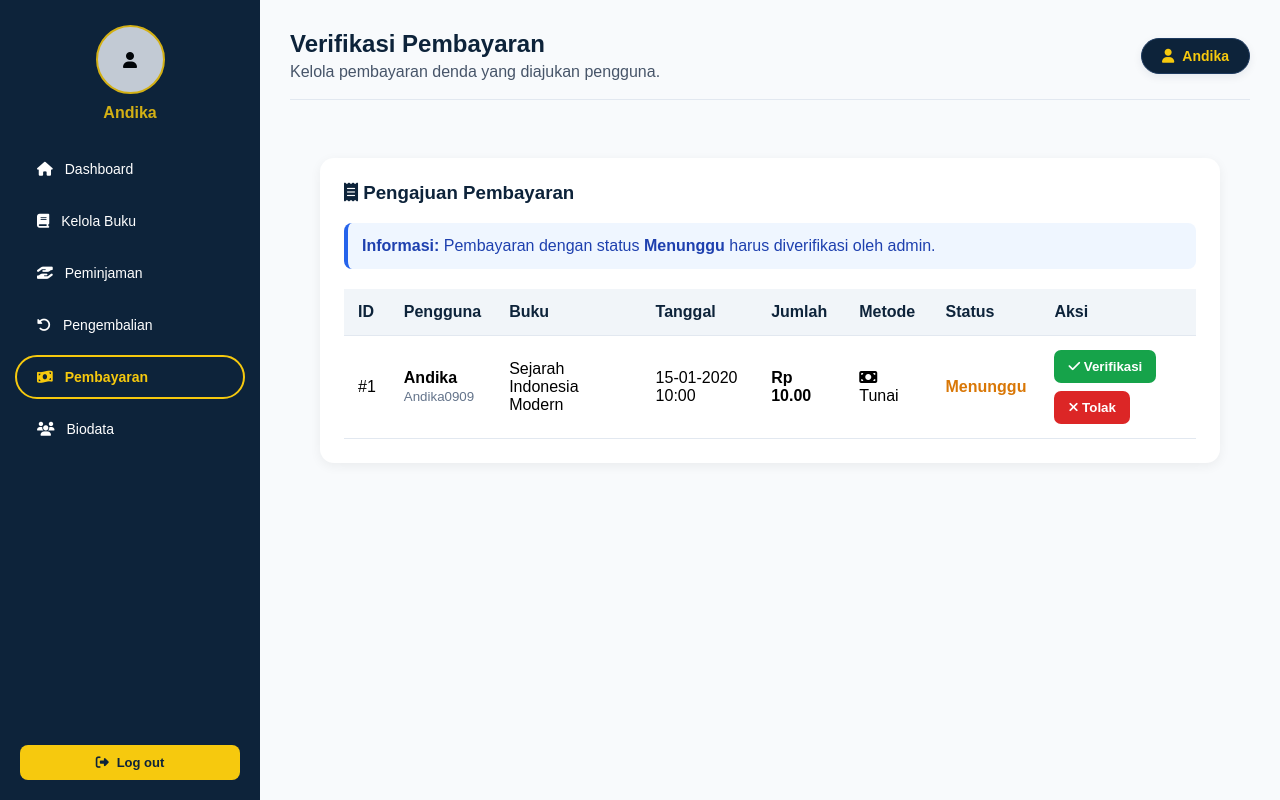
After one commit to fashafirdaus21-hash/FREX, a Flask app: page /admin/pembayaran in a window 1280 px wide. The commit adds this page. Run offline with Flask 3, Linux system fonts and the light colour scheme; a user stored in the database is signed in; data comes from the database, SQL or seed files in the repository; tables that the repository leaves empty hold one stand-in row (values such as "Sample post").

Commit message:
pembayaran admin

```diff
--- a/app.py
+++ b/app.py
@@ -610,6 +610,182 @@ def hapus_anggota(id_anggota):
 
 
 # ==========================================================
+# ================== PEMBAYARAN ADMIN ======================
+# ==========================================================
+
+@app.route('/admin/pembayaran')
+def admin_pembayaran():
+
+    if session.get('role') != 'admin':
+        return redirect(url_for('login'))
+
+    conn = buat_koneksi()
+    cursor = conn.cursor(dictionary=True, buffered=True)
+
+    try:
+
+        cursor.execute("""
+            SELECT
+                pd.id_pembayaran,
+                pd.id_anggota,
+                pd.id_pengembalian,
+                pd.jumlah_bayar,
+                pd.metode_pembayaran,
+                pd.status_pembayaran,
+                pd.created_at,
+
+                u.username,
+                u.nama AS nama_pengguna,
+
+                b.judul,
+
+                pg.tgl_kembali
+
+            FROM pembayaran_denda pd
+
+            JOIN users u
+                ON pd.id_anggota = u.id_user
+
+            JOIN pengembalian pg
+                ON pd.id_pengembalian = pg.id_pengembalian
+
+            JOIN peminjaman pm
+                ON pg.id_peminjaman = pm.id_peminjaman
+
+            JOIN buku b
+                ON pm.id_buku = b.id_buku
+
+            ORDER BY
+                CASE
+                    WHEN pd.status_pembayaran = 'menunggu'
+                    THEN 0
+                    ELSE 1
+                END,
+
+                pd.created_at DESC
+
+        """)
+
+        pembayaran_list = cursor.fetchall()
+
+        return render_template(
+            'admin/pembayaran.html',
+            pembayaran_list=pembayaran_list
+        )
+
+    except Exception as e:
+
+        print("Gagal memuat pembayaran admin:", e)
+
+        return (
+            "Gagal memuat halaman pembayaran admin.",
+            500
+        )
+
+    finally:
+
+        cursor.close()
+        conn.close()
+
+@app.route(
+    '/admin/verifikasi_pembayaran/<int:id_pembayaran>',
+    methods=['POST']
+)
+def admin_verifikasi_pembayaran(id_pembayaran):
+
+    if session.get('role') != 'admin':
+        return redirect(url_for('login'))
+
+    aksi = request.form.get('aksi')
+
+    if aksi not in ['verifikasi', 'tolak']:
+        return redirect(url_for('admin_pembayaran'))
+
+    conn = buat_koneksi()
+    cursor = conn.cursor(dictionary=True, buffered=True)
+
+    try:
+
+        # Ambil data pembayaran
+        cursor.execute("""
+            SELECT
+                id_pembayaran,
+                id_pengembalian,
+                status_pembayaran
+            FROM pembayaran_denda
+            WHERE id_pembayaran = %s
+            FOR UPDATE
+        """, (id_pembayaran,))
+
+        pembayaran = cursor.fetchone()
+
+        if not pembayaran:
+            return redirect(url_for('admin_pembayaran'))
+
+        # Jangan proses transaksi yang sudah selesai
+        if pembayaran['status_pembayaran'] != 'menunggu':
+            return redirect(url_for('admin_pembayaran'))
+
+        # ==========================
+        # VERIFIKASI
+        # ==========================
+
+        if aksi == 'verifikasi':
+
+            cursor.execute("""
+                UPDATE pembayaran_denda
+                SET status_pembayaran = 'berhasil'
+                WHERE id_pembayaran = %s
+            """, (id_pembayaran,))
+
+            cursor.execute("""
+                UPDATE pengembalian
+                SET status_denda = 'lunas'
+                WHERE id_pengembalian = %s
+            """, (pembayaran['id_pengembalian'],))
+
+        # ==========================
+        # TOLAK
+        # ==========================
+
+        elif aksi == 'tolak':
+
+            cursor.execute("""
+                UPDATE pembayaran_denda
+                SET status_pembayaran = 'ditolak'
+                WHERE id_pembayaran = %s
+            """, (id_pembayaran,))
+
+            cursor.execute("""
+                UPDATE pengembalian
+                SET status_denda = 'belum_lunas'
+                WHERE id_pengembalian = %s
+            """, (pembayaran['id_pengembalian'],))
+
+        conn.commit()
+
+        return redirect(url_for('admin_pembayaran'))
+
+    except Exception as e:
+
+        conn.rollback()
+
+        print(
+            "Gagal memproses pembayaran:",
+            e
+        )
+
+        return (
+            "Gagal memproses pembayaran.",
+            500
+        )
+
+    finally:
+
+        cursor.close()
+        conn.close()
+
+# ==========================================================
 # ===================== DASHBOARD USER ======================
 # ==========================================================
 
--- a/templates/admin/biodataagt.html
+++ b/templates/admin/biodataagt.html
@@ -99,6 +99,12 @@
                 <li><a href="/admin/kelolabuku"><i class="fa-solid fa-book"></i> Kelola Buku</a></li>
                 <li><a href="/admin/peminjaman"><i class="fa-solid fa-hand-holding-hand"></i> Peminjaman</a></li>
                 <li><a href="/admin/pengembalian"><i class="fa-solid fa-rotate-left"></i> Pengembalian</a></li>
+                <li>
+    <a href="/admin/pembayaran">
+        <i class="fa-solid fa-money-bill-wave"></i>
+        Pembayaran
+    </a>
+</li>
                 <li><a href="/admin/biodataagt" class="active"><i class="fa-solid fa-users"></i> Biodata</a></li>
             </ul>
         </div>
--- a/templates/admin/dashboard.html
+++ b/templates/admin/dashboard.html
@@ -25,6 +25,11 @@
                 <li><a href="/admin/kelolabuku"><i class="fa-solid fa-book"></i> Kelola Buku</a></li>
                 <li><a href="/admin/peminjaman"><i class="fa-solid fa-hand-holding-hand"></i> Peminjaman</a></li>
                 <li><a href="/admin/pengembalian"><i class="fa-solid fa-rotate-left"></i> Pengembalian</a></li>
+                <li>
+    <a href="/admin/pembayaran">
+        <i class="fa-solid fa-money-bill-wave"></i> Pembayaran
+    </a>
+</li>
                 <li><a href="/admin/biodataagt"><i class="fa-solid fa-users"></i> Biodata</a></li>
             </ul>
         </div>
--- a/templates/admin/kelolabuku.html
+++ b/templates/admin/kelolabuku.html
@@ -68,6 +68,12 @@
                 <li><a href="/admin/kelolabuku" class="active"><i class="fa-solid fa-book"></i> Kelola Buku</a></li>
                 <li><a href="/admin/peminjaman"><i class="fa-solid fa-hand-holding-hand"></i> Peminjaman</a></li>
                 <li><a href="/admin/pengembalian"><i class="fa-solid fa-rotate-left"></i> Pengembalian</a></li>
+                <li>
+    <a href="/admin/pembayaran">
+        <i class="fa-solid fa-money-bill-wave"></i>
+        Pembayaran
+    </a>
+</li>
                 <li><a href="/admin/biodataagt"><i class="fa-solid fa-users"></i> Biodata</a></li>
             </ul>
         </div>
--- /dev/null
+++ b/templates/admin/pembayaran.html
@@ -0,0 +1,497 @@
+<!DOCTYPE html>
+<html lang="id">
+
+<head>
+    <meta charset="UTF-8">
+    <meta name="viewport" content="width=device-width, initial-scale=1.0">
+
+    <title>Verifikasi Pembayaran - FREX</title>
+
+    <link rel="stylesheet"
+          href="{{ url_for('static', filename='style.css') }}?v=8.0">
+
+    <link rel="stylesheet"
+          href="https://cdnjs.cloudflare.com/ajax/libs/font-awesome/6.4.0/css/all.min.css">
+
+    <style>
+
+        .payment-admin-content {
+            padding: 30px;
+        }
+
+        .payment-admin-card {
+            background: white;
+            border-radius: 14px;
+            padding: 24px;
+            box-shadow: 0 3px 12px rgba(0,0,0,.06);
+            margin-bottom: 25px;
+        }
+
+        .payment-admin-card h3 {
+            color: #0d233a;
+            margin-top: 0;
+        }
+
+        .payment-admin-table {
+            width: 100%;
+            border-collapse: collapse;
+            margin-top: 20px;
+        }
+
+        .payment-admin-table th,
+        .payment-admin-table td {
+            padding: 14px;
+            border-bottom: 1px solid #e2e8f0;
+            text-align: left;
+            vertical-align: middle;
+        }
+
+        .payment-admin-table th {
+            background: #f1f5f9;
+            color: #0d233a;
+        }
+
+        .status-menunggu {
+            color: #d97706;
+            font-weight: bold;
+        }
+
+        .status-berhasil {
+            color: #16a34a;
+            font-weight: bold;
+        }
+
+        .status-ditolak {
+            color: #dc2626;
+            font-weight: bold;
+        }
+
+        .btn-verifikasi {
+            background: #16a34a;
+            color: white;
+            border: none;
+            padding: 9px 14px;
+            border-radius: 7px;
+            cursor: pointer;
+            font-weight: bold;
+        }
+
+        .btn-verifikasi:hover {
+            background: #15803d;
+        }
+
+        .btn-tolak {
+            background: #dc2626;
+            color: white;
+            border: none;
+            padding: 9px 14px;
+            border-radius: 7px;
+            cursor: pointer;
+            font-weight: bold;
+        }
+
+        .btn-tolak:hover {
+            background: #b91c1c;
+        }
+
+        .aksi-pembayaran {
+            display: flex;
+            gap: 8px;
+            flex-wrap: wrap;
+        }
+
+        .empty-payment {
+            text-align: center;
+            padding: 45px 20px;
+            color: #64748b;
+        }
+
+        .empty-payment i {
+            font-size: 45px;
+            margin-bottom: 15px;
+        }
+
+        .info-box {
+            background: #eff6ff;
+            border-left: 4px solid #2563eb;
+            padding: 14px;
+            border-radius: 8px;
+            color: #1e40af;
+            margin-bottom: 20px;
+        }
+
+        @media(max-width: 900px) {
+            .payment-admin-content {
+                padding: 15px;
+            }
+
+            .table-wrapper {
+                overflow-x: auto;
+            }
+
+            .payment-admin-table {
+                min-width: 1000px;
+            }
+        }
+
+    </style>
+</head>
+
+<body>
+
+<!-- SIDEBAR -->
+<aside class="sidebar">
+
+    <div>
+
+        <div class="sidebar-profile">
+
+            <div class="profile-img">
+                <i class="fa-solid fa-user"></i>
+            </div>
+
+            <h3>
+                {{ session.get('nama', 'Admin') }}
+            </h3>
+
+        </div>
+
+        <ul class="sidebar-menu">
+
+            <li>
+                <a href="/admin/dashboard">
+                    <i class="fa-solid fa-house"></i>
+                    Dashboard
+                </a>
+            </li>
+
+            <li>
+                <a href="/admin/kelolabuku">
+                    <i class="fa-solid fa-book"></i>
+                    Kelola Buku
+                </a>
+            </li>
+
+            <li>
+                <a href="/admin/peminjaman">
+                    <i class="fa-solid fa-hand-holding-hand"></i>
+                    Peminjaman
+                </a>
+            </li>
+
+            <li>
+                <a href="/admin/pengembalian">
+                    <i class="fa-solid fa-rotate-left"></i>
+                    Pengembalian
+                </a>
+            </li>
+
+            <li>
+                <a href="/admin/pembayaran" class="active">
+                    <i class="fa-solid fa-money-bill-wave"></i>
+                    Pembayaran
+                </a>
+            </li>
+
+            <li>
+                <a href="/admin/biodataagt">
+                    <i class="fa-solid fa-users"></i>
+                    Biodata
+                </a>
+            </li>
+
+        </ul>
+
+    </div>
+
+    <div class="sidebar-logout-box">
+
+        <a href="/logout" class="btn-logout-sidebar">
+
+            <i class="fa-solid fa-right-from-bracket"></i>
+
+            Log out
+
+        </a>
+
+    </div>
+
+</aside>
+
+
+<!-- MAIN -->
+<div class="main-container">
+
+    <!-- TOPBAR -->
+    <header class="topbar-admin">
+
+        <div>
+
+            <h2 style="color:#0d233a; margin:0;">
+                Verifikasi Pembayaran
+            </h2>
+
+            <p style="color:#475569; margin:5px 0 0;">
+                Kelola pembayaran denda yang diajukan pengguna.
+            </p>
+
+        </div>
+
+        <div class="admin-badge-top">
+
+            <i class="fa-solid fa-user"></i>
+
+            {{ session.get('nama', 'Admin') }}
+
+        </div>
+
+    </header>
+
+
+    <!-- CONTENT -->
+    <main class="payment-admin-content">
+
+        <div class="payment-admin-card">
+
+            <h3>
+                <i class="fa-solid fa-receipt"></i>
+                Pengajuan Pembayaran
+            </h3>
+
+            <div class="info-box">
+
+                <strong>Informasi:</strong>
+
+                Pembayaran dengan status
+                <strong>Menunggu</strong>
+                harus diverifikasi oleh admin.
+
+            </div>
+
+
+            {% if pembayaran_list %}
+
+            <div class="table-wrapper">
+
+                <table class="payment-admin-table">
+
+                    <thead>
+
+                        <tr>
+
+                            <th>ID</th>
+
+                            <th>Pengguna</th>
+
+                            <th>Buku</th>
+
+                            <th>Tanggal</th>
+
+                            <th>Jumlah</th>
+
+                            <th>Metode</th>
+
+                            <th>Status</th>
+
+                            <th>Aksi</th>
+
+                        </tr>
+
+                    </thead>
+
+
+                    <tbody>
+
+                        {% for p in pembayaran_list %}
+
+                        <tr>
+
+                            <td>
+                                #{{ p.id_pembayaran }}
+                            </td>
+
+                            <td>
+
+                                <strong>
+                                    {{ p.nama_pengguna }}
+                                </strong>
+
+                                <br>
+
+                                <small style="color:#64748b;">
+                                    {{ p.username }}
+                                </small>
+
+                            </td>
+
+                            <td>
+                                {{ p.judul }}
+                            </td>
+
+                            <td>
+
+                                {{ p.created_at.strftime('%d-%m-%Y %H:%M')
+                                   if p.created_at else '-' }}
+
+                            </td>
+
+                            <td>
+
+                                <strong>
+                                    Rp {{ "{:,}".format(
+                                        p.jumlah_bayar or 0
+                                    ).replace(",", ".") }}
+                                </strong>
+
+                            </td>
+
+                            <td>
+
+                                {% if p.metode_pembayaran == 'qris' %}
+
+                                    <i class="fa-solid fa-qrcode"></i>
+                                    QRIS
+
+                                {% else %}
+
+                                    <i class="fa-solid fa-money-bill"></i>
+                                    Tunai
+
+                                {% endif %}
+
+                            </td>
+
+                            <td>
+
+                                {% if p.status_pembayaran == 'menunggu' %}
+
+                                    <span class="status-menunggu">
+                                        Menunggu
+                                    </span>
+
+                                {% elif p.status_pembayaran == 'berhasil' %}
+
+                                    <span class="status-berhasil">
+                                        Berhasil
+                                    </span>
+
+                                {% else %}
+
+                                    <span class="status-ditolak">
+                                        Ditolak
+                                    </span>
+
+                                {% endif %}
+
+                            </td>
+
+                            <td>
+
+                                {% if p.status_pembayaran == 'menunggu' %}
+
+                                <div class="aksi-pembayaran">
+
+                                    <form
+                                        action="{{ url_for(
+                                            'admin_verifikasi_pembayaran',
+                                            id_pembayaran=p.id_pembayaran
+                                        ) }}"
+                                        method="POST"
+                                        onsubmit="return confirm('Verifikasi pembayaran ini sebagai berhasil?');"
+                                    >
+
+                                        <input
+                                            type="hidden"
+                                            name="aksi"
+                                            value="verifikasi"
+                                        >
+
+                                        <button
+                                            type="submit"
+                                            class="btn-verifikasi"
+                                        >
+
+                                            <i class="fa-solid fa-check"></i>
+                                            Verifikasi
+
+                                        </button>
+
+                                    </form>
+
+
+                                    <form
+                                        action="{{ url_for(
+                                            'admin_verifikasi_pembayaran',
+                                            id_pembayaran=p.id_pembayaran
+                                        ) }}"
+                                        method="POST"
+                                        onsubmit="return confirm('Tolak pembayaran ini?');"
+                                    >
+
+                                        <input
+                                            type="hidden"
+                                            name="aksi"
+                                            value="tolak"
+                                        >
+
+                                        <button
+                                            type="submit"
+                                            class="btn-tolak"
+                                        >
+
+                                            <i class="fa-solid fa-xmark"></i>
+                                            Tolak
+
+                                        </button>
+
+                                    </form>
+
+                                </div>
+
+                                {% else %}
+
+                                    <span style="color:#64748b;">
+                                        Selesai
+                                    </span>
+
+                                {% endif %}
+
+                            </td>
+
+                        </tr>
+
+                        {% endfor %}
+
+                    </tbody>
+
+                </table>
+
+            </div>
+
+            {% else %}
+
+            <div class="empty-payment">
+
+                <i class="fa-solid fa-circle-check"></i>
+
+                <h3>
+                    Tidak Ada Pengajuan
+                </h3>
+
+                <p>
+                    Belum ada pembayaran yang diajukan pengguna.
+                </p>
+
+            </div>
+
+            {% endif %}
+
+        </div>
+
+    </main>
+
+</div>
+
+</body>
+
+</html>
--- a/templates/admin/peminjaman.html
+++ b/templates/admin/peminjaman.html
@@ -23,6 +23,12 @@
                 <li><a href="/admin/kelolabuku"><i class="fa-solid fa-book"></i> Kelola Buku</a></li>
                 <li><a href="/admin/peminjaman" class="active"><i class="fa-solid fa-hand-holding-hand"></i> Peminjaman</a></li>
                 <li><a href="/admin/pengembalian"><i class="fa-solid fa-rotate-left"></i> Pengembalian</a></li>
+                <li>
+    <a href="/admin/pembayaran">
+        <i class="fa-solid fa-money-bill-wave"></i>
+        Pembayaran
+    </a>
+</li>
                 <li><a href="/admin/biodataagt"><i class="fa-solid fa-users"></i> Biodata</a></li>
             </ul>
         </div>
--- a/templates/admin/pengembalian.html
+++ b/templates/admin/pengembalian.html
@@ -23,6 +23,12 @@
                 <li><a href="/admin/kelolabuku"><i class="fa-solid fa-book"></i> Kelola Buku</a></li>
                 <li><a href="/admin/peminjaman"><i class="fa-solid fa-hand-holding-hand"></i> Peminjaman</a></li>
                 <li><a href="/admin/pengembalian" class="active"><i class="fa-solid fa-rotate-left"></i> Pengembalian</a></li>
+                <li>
+    <a href="/admin/pembayaran">
+        <i class="fa-solid fa-money-bill-wave"></i>
+        Pembayaran
+    </a>
+</li>
                 <li><a href="/admin/biodataagt"><i class="fa-solid fa-users"></i> Biodata</a></li>
             </ul>
         </div>
```
